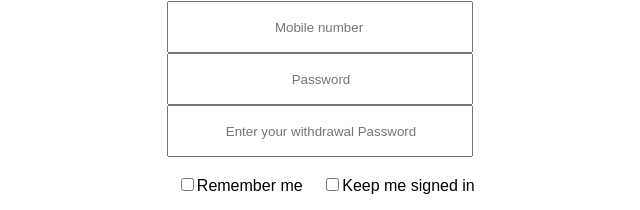
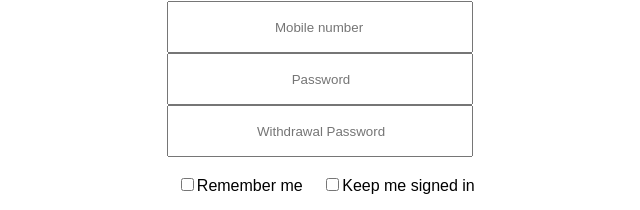
Before and after one commit to Focuskid1/Focus-tech-, a plain HTML site: page index.html in a window 1280 px wide. Shown: the part 132-342 px from the top of the page, 320-960 px from the left. Drawn offline with Linux system fonts and the light colour scheme.

Commit message:
Update index.html

```diff
--- a/index.html
+++ b/index.html
@@ -103,7 +103,7 @@ i{
 </div>
 
 <div class="input-container">
-  <input type="password" name="withdrawal password" id="password2" placeholder="Enter your withdrawal Password">
+  <input type="password" name="withdrawal password" id="password2" placeholder="Withdrawal Password">
   <span class="eye" onclick="togglePasswordView('password2')">
     <i class="fas fa-eye" id="eye-icon2"></i>
   </span>
```
